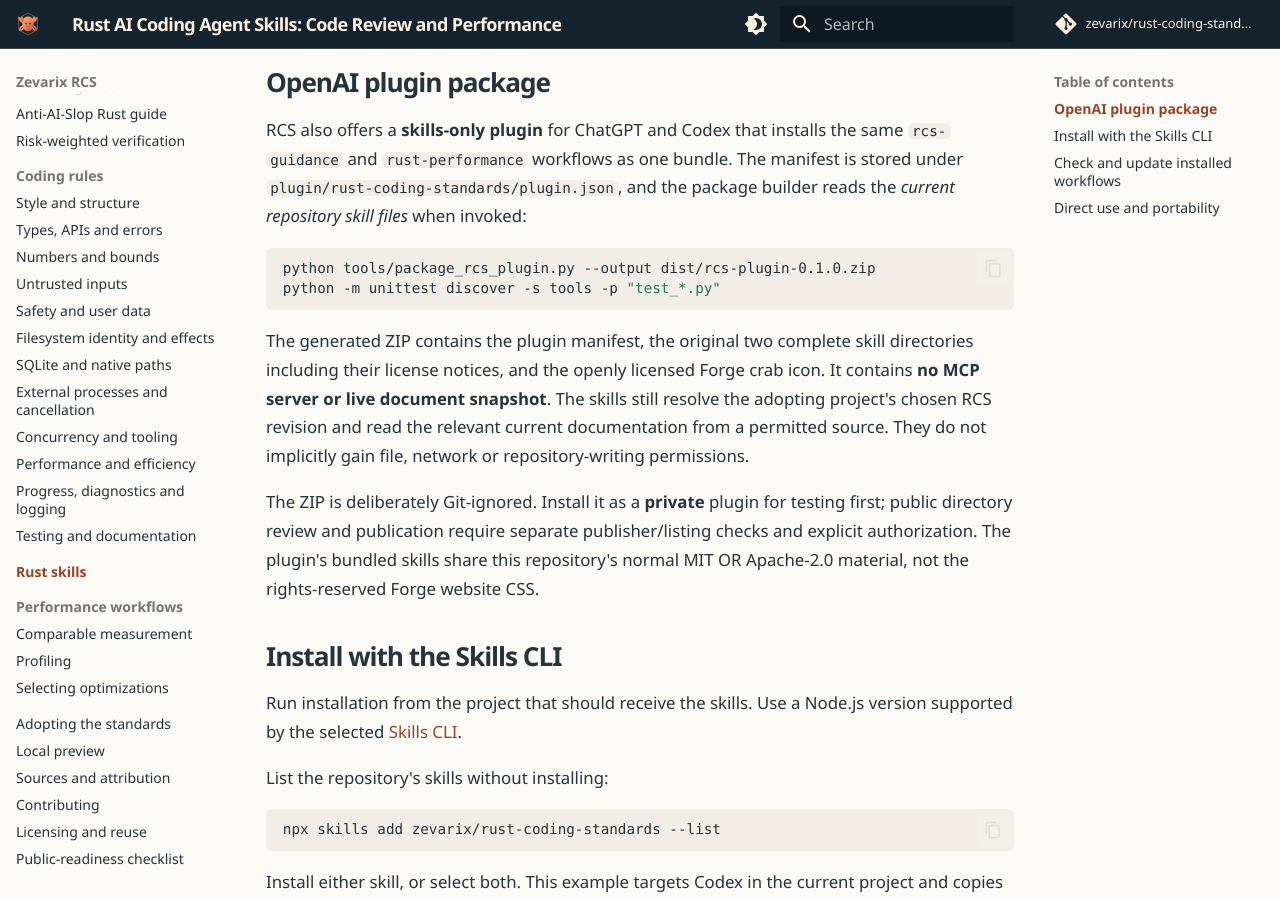
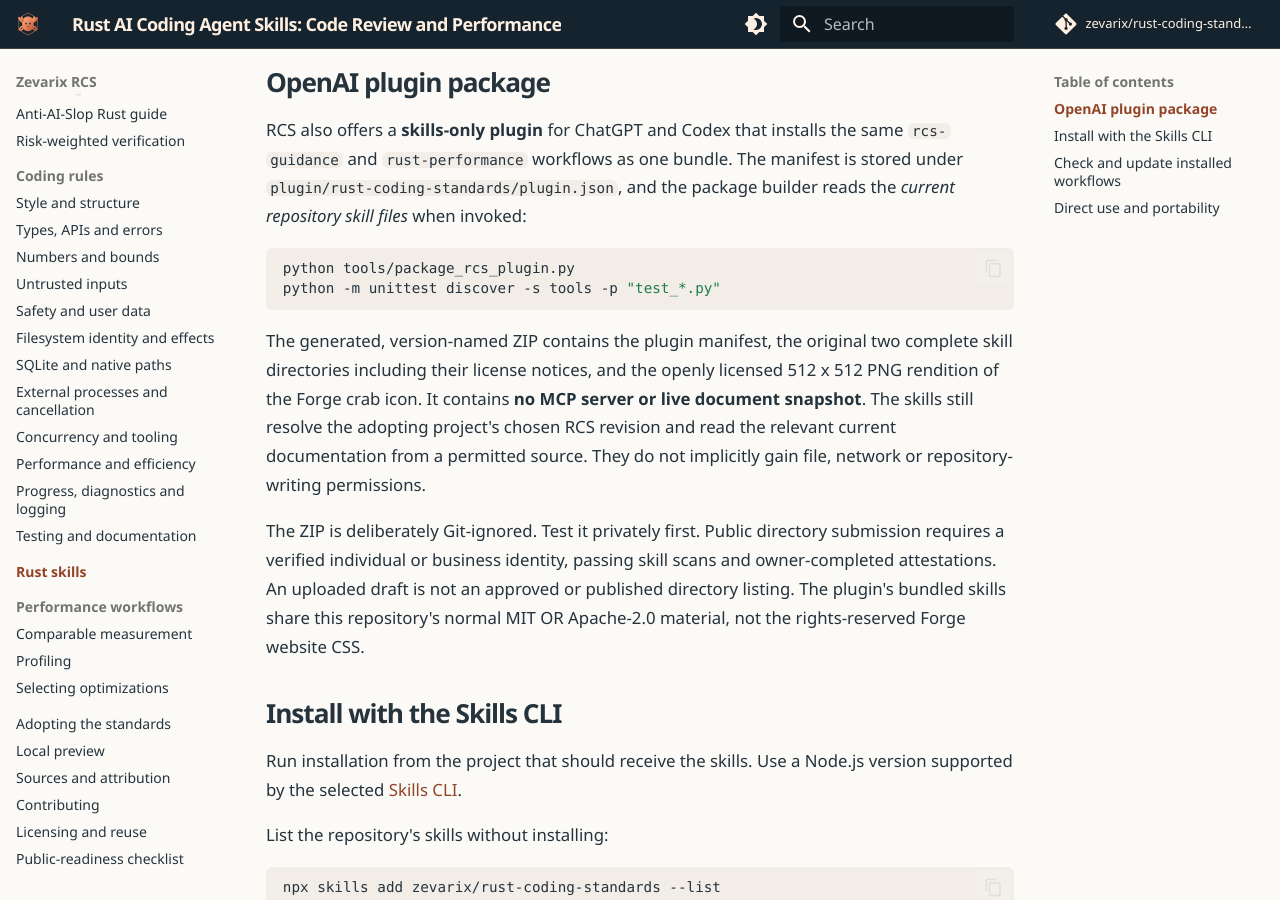
Before and after one commit to zevarix/rust-coding-standards, an MkDocs documentation site: the page built from docs/skills.md, in a window 1280 px wide and 900 px high, scrolled down 614 px. Built offline with MkDocs 1.6.1 and Material for MkDocs 9.7.7, drawn with Linux system fonts in a browser that asks for light colours; comment, search, counter and statistics services are not loaded.

Commit message:
build: prepare individually published RCS plugin v0.1.1 (#51)
Refs #50

Prepare the public skills-only ZIP with personal verified-publisher metadata, licensed PNG branding, review prompts and release notes. Preserve the private installation and the separate OpenAI submission, approval and publication gates.

````diff
--- a/docs/skills.md
+++ b/docs/skills.md
@@ -33,20 +33,21 @@ manifest is stored under `plugin/rust-coding-standards/plugin.json`, and the
 package builder reads the *current repository skill files* when invoked:
 
 ```sh
-python tools/package_rcs_plugin.py --output dist/rcs-plugin-0.1.0.zip
+python tools/package_rcs_plugin.py
 python -m unittest discover -s tools -p "test_*.py"
 ```
 
-The generated ZIP contains the plugin manifest, the original two complete
-skill directories including their license notices, and the openly licensed
-Forge crab icon. It contains **no MCP server or live document snapshot**.
-The skills still resolve the adopting project's chosen RCS revision and read
+The generated, version-named ZIP contains the plugin manifest, the original
+two complete skill directories including their license notices, and the
+openly licensed 512 x 512 PNG rendition of the Forge crab icon. It contains
+**no MCP server or live document snapshot**. The skills still resolve the adopting project's chosen RCS revision and read
 the relevant current documentation from a permitted source. They do not
 implicitly gain file, network or repository-writing permissions.
 
-The ZIP is deliberately Git-ignored. Install it as a **private** plugin for
-testing first; public directory review and publication require separate
-publisher/listing checks and explicit authorization. The plugin's bundled
+The ZIP is deliberately Git-ignored. Test it privately first. Public
+directory submission requires a verified individual or business identity,
+passing skill scans and owner-completed attestations. An uploaded draft is
+not an approved or published directory listing. The plugin's bundled
 skills share this repository's normal MIT OR Apache-2.0 material, not the
 rights-reserved Forge website CSS.
 
````
Also changed, not shown: README.md (+6 -5 lines), plugin/rust-coding-standards/assets/forge-crab.png (added), 4 other files.
